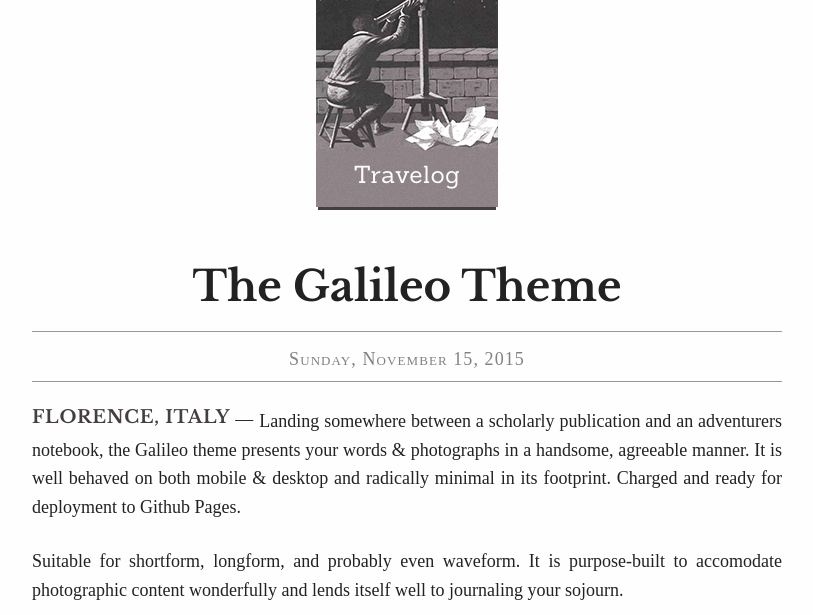
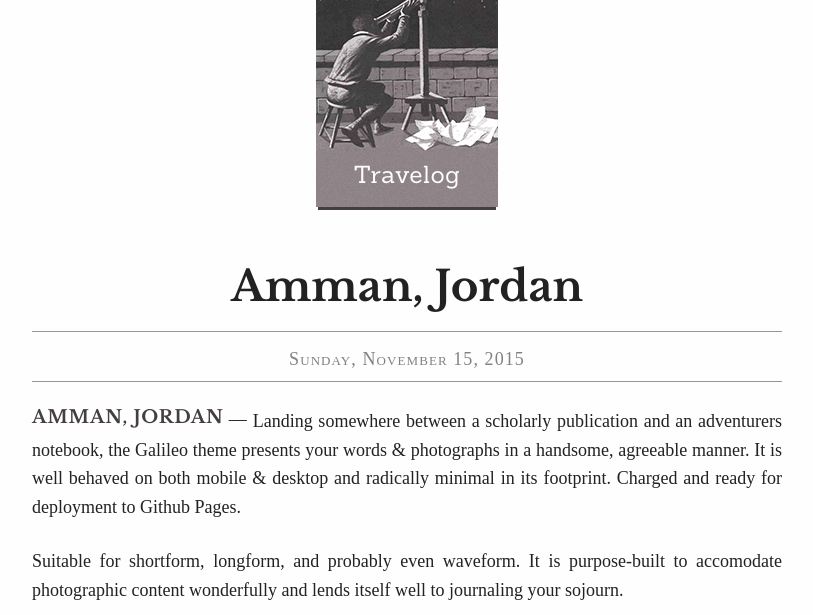
Before and after one commit to nk412/travelog, a Jekyll site: the page built from _posts/2015-11-15-the-galileo-theme.markdown, in a window 1280 px wide and 1400 px high, scrolled down 296 px. Shown: the top 615 px of the window, without its empty margins (233-1046 px from the left). Built offline with Jekyll 4.4.1, drawn with Linux system fonts in a browser that asks for light colours; some of the changed text lies outside the part shown; grey boxes are pictures that could not be loaded.

Commit message:
Image test

```diff
--- a/_posts/2015-11-15-the-galileo-theme.markdown
+++ b/_posts/2015-11-15-the-galileo-theme.markdown
@@ -1,9 +1,9 @@
 ---
 layout: post
-title:  "The Galileo Theme"
+title:  "Amman, Jordan"
 date:   2015-11-15 13:05:14 +0100
 categories: jekyll theme
-location: Florence, Italy
+location: Amman, Jordan
 ---
 
 Landing somewhere between a scholarly publication and an adventurers notebook, the Galileo theme presents your words & photographs in a handsome, agreeable manner. It is well behaved on both mobile & desktop and radically minimal in its footprint. Charged and ready for deployment to Github Pages.
@@ -11,11 +11,11 @@ Landing somewhere between a scholarly publication and an adventurers notebook, t
 Suitable for shortform, longform, and probably even waveform. It is purpose-built to accomodate photographic content wonderfully and lends itself well to journaling your sojourn.
 
 <div class="post-image post-image--split">
-    <img src="http://placehold.it/365x270/8e8387/ffffff" alt="The first in an example of split-imagery" />
-    <img src="http://placehold.it/365x270/8e8387/ffffff" alt="The second in an example of split-imagery" />
+    <img src="https://imgur.com/sXbdCze.png" alt="The first in an example of split-imagery" />
+    <img src="https://imgur.com/eFgytIg.png" alt="The second in an example of split-imagery" />
 </div>
 
 <div class="post-image">
-    <img src="http://placehold.it/750x563/8e8387/ffffff" alt="A full-size image example" />
+    <img src="https://imgur.com/REdH6Pp.png" alt="A full-size image example" />
     <p class="post-image-caption">Here we demonstrate a caption. This'll adapt to any length of text.</p>
 </div>
```
